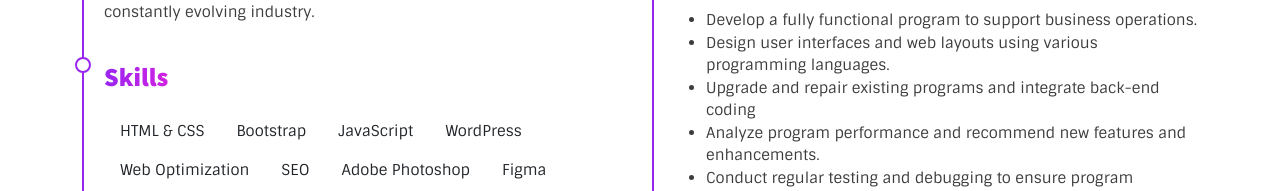
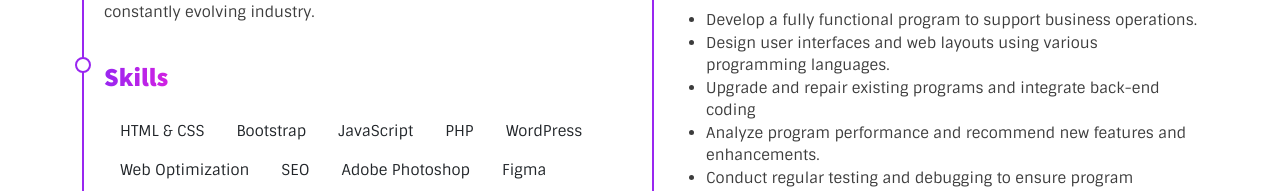
Before and after one commit to desire07/DesireLimetares, a website: page index.html in a window 1280 px wide. Shown: the part 2870-3061 px from the top of the page. Drawn offline with Linux system fonts and the light colour scheme.

Commit message:
Updated resume section
Updated resume section

```diff
--- a/index.html
+++ b/index.html
@@ -238,6 +238,7 @@
               <li class="list-group-item">HTML & CSS</li>
               <li class="list-group-item">Bootstrap</li>
               <li class="list-group-item">JavaScript</li>
+              <li class="list-group-item">PHP</li>
               <li class="list-group-item">WordPress</li>
             </ul>
             <ul class="list-group list-group-horizontal custom-skills">
```
